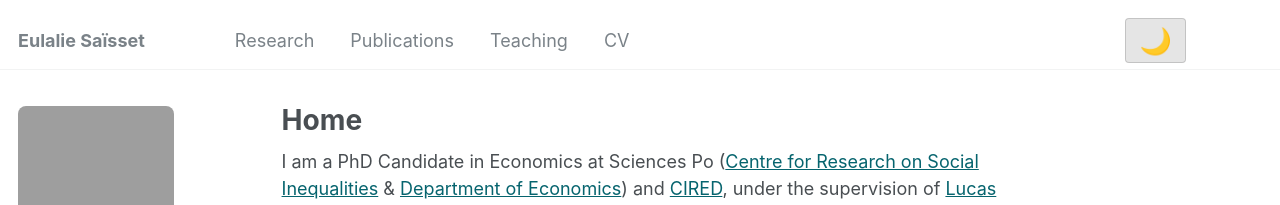
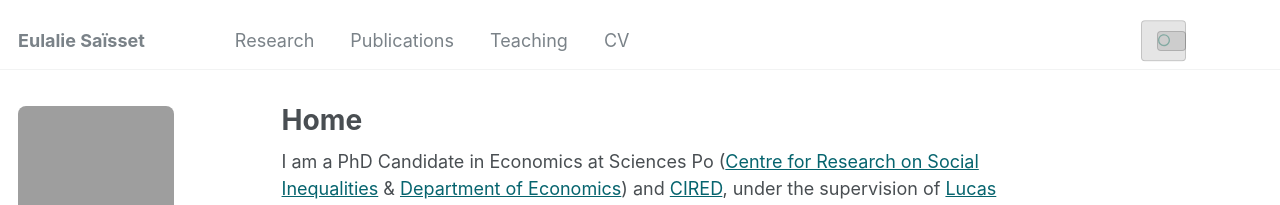
Before and after one commit to eulaliesaisset/eulaliesaisset.github.io, a Jekyll site: the page built from _pages/about.md, in a window 1280 px wide. Shown: the top 205 px of the page. Built offline with Jekyll 4.4.1, drawn with Linux system fonts in a browser that asks for light colours; some web fonts are replaced.

Commit message:
Update masthead.html try change dark mode icon

```diff
--- a/_includes/masthead.html
+++ b/_includes/masthead.html
@@ -19,7 +19,17 @@
         <ul class="hidden-links hidden"></ul>
       </nav>
       <button id="dark-mode-toggle" class="dark-mode-toggle" aria-label="Toggle dark mode">
-        <span class="dark-mode-icon">🌙</span>
+        <!-- <span class="dark-mode-icon">🌙</span> -->
+        <button id="dark-mode-toggle" class="dark-mode-toggle" aria-label="Toggle dark mode">
+          <svg class="moon-icon" width="16" height="16" viewBox="0 0 24 24" fill="#82aaa2" stroke="none">
+            <path d="M12 3a9 9 0 0 1 9 9c0 4.97-4.03 9-9 9a9 9 0 0 1-9-9c0-4.97 4.03-9 9-9zm0 16c3.86 0 7-3.14 7-7s-3.14-7-7-7-7 3.14-7 7 3.14 7 7 7z"/>
+          </svg>
+          <svg class="sun-icon" width="16" height="16" viewBox="0 0 24 24" fill="#82aaa2" stroke="none" style="display: none;">
+            <circle cx="12" cy="12" r="5"/>
+            <path d="M12 1v2M12 21v2M4.22 4.22l1.42 1.42M18.36 18.36l1.42 1.42M1 12h2M21 12h2M4.22 19.78l1.42-1.42M18.36 5.64l1.42-1.42"/>
+          </svg>
+        </button>
+
       </button>
     </div>
   </div>
```
